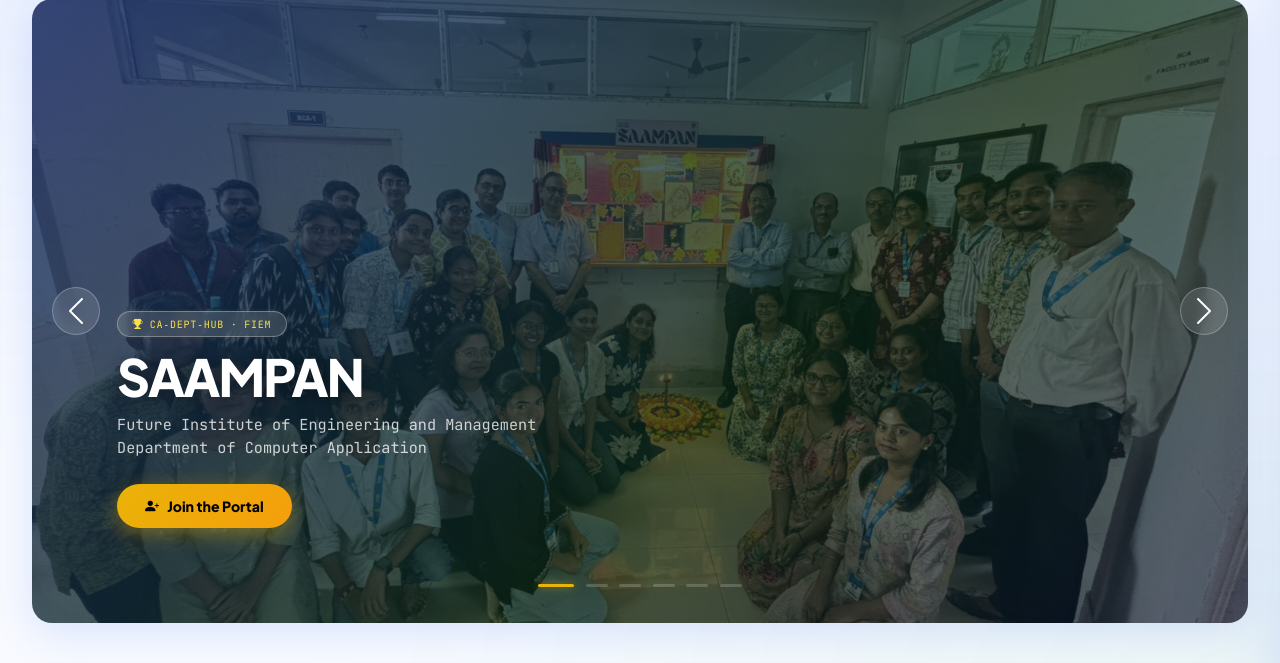
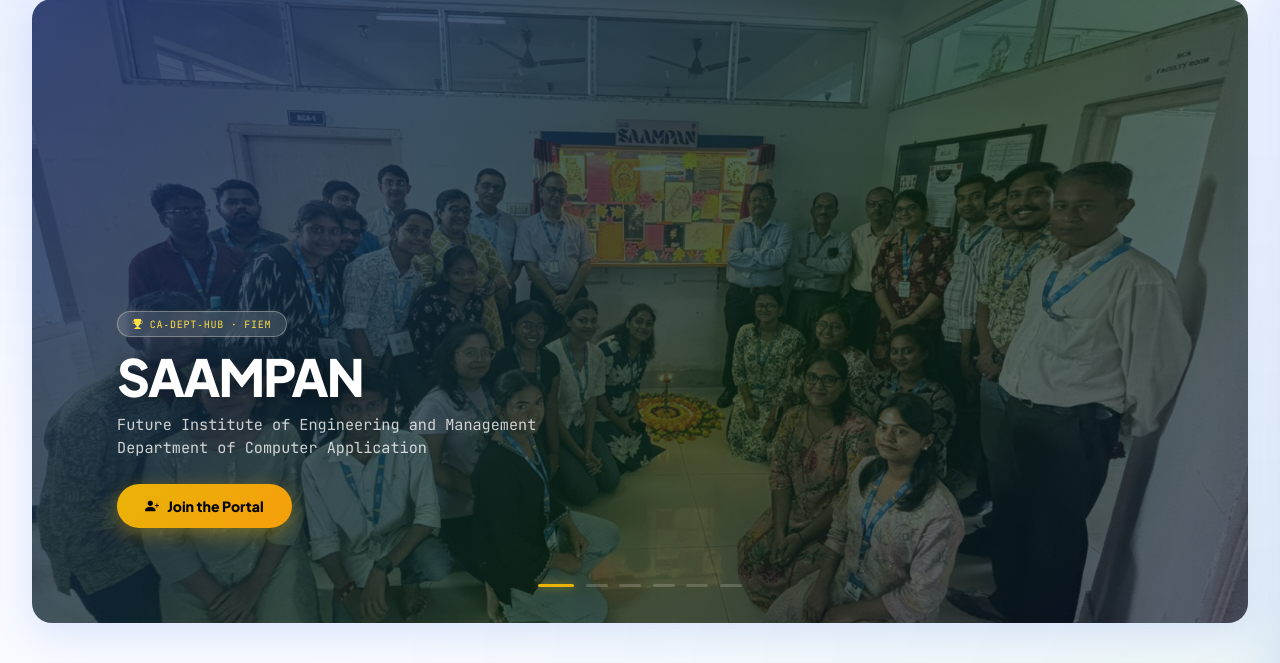
Before and after one commit to chetansahafiembca23-code/dept_portal, a Django app: page / in a window 1280 px wide. Shown: the part 101-764 px from the top of the page. Run offline with Django 5.2, Linux system fonts and the light colour scheme; data comes from the database, SQL or seed files in the repository; both versions use the stored data as it was after the commit.

Commit message:
30_03update

```diff
--- a/config/settings.py
+++ b/config/settings.py
@@ -120,8 +120,8 @@ MEDIA_URL = '/media/'
 MEDIA_ROOT = BASE_DIR / 'media'
 
 # RAZORPAY CONFIGURATION
-RAZORPAY_KEY_ID = 'rzp_test_SUPjglNy7nN8fL'       # Paste your Key ID
-RAZORPAY_KEY_SECRET = 'SlReqlrHk4SPdiYp0wRBGxAQ'
+RAZORPAY_KEY_ID = 'rzp_test_SXDbb7LksKPsVZ'       # Paste your Key ID
+RAZORPAY_KEY_SECRET = '0Zvh8ng8rlxXxNS31hkfH0lt'
 
 STATIC_URL = '/static/'
 STATIC_ROOT = os.path.join(BASE_DIR, 'static')
--- a/templates/core/home.html
+++ b/templates/core/home.html
@@ -692,12 +692,7 @@
             {% endfor %}
         </div>
 
-        <button class="carousel-control-prev" type="button" data-bs-target="#heroSlider" data-bs-slide="prev">
-            <span class="carousel-control-prev-icon"></span>
-        </button>
-        <button class="carousel-control-next" type="button" data-bs-target="#heroSlider" data-bs-slide="next">
-            <span class="carousel-control-next-icon"></span>
-        </button>
+
     </div>
 </div>
 {% endif %}
```
Also changed, not shown: db.sqlite3.
